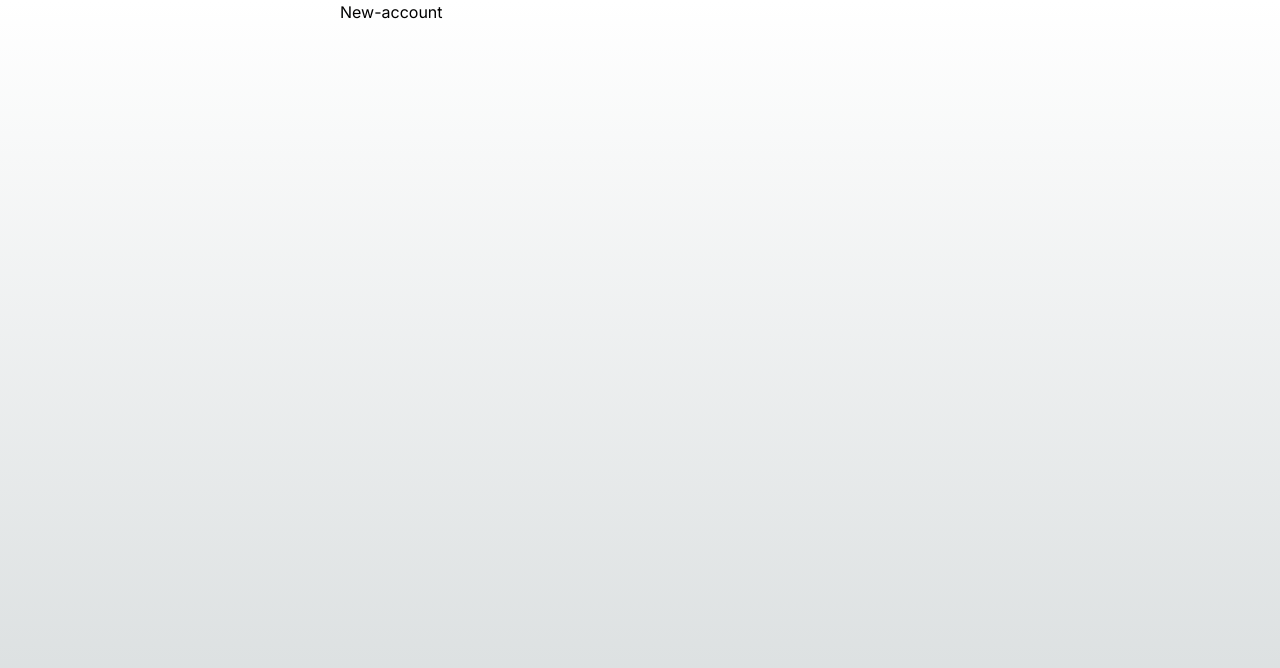
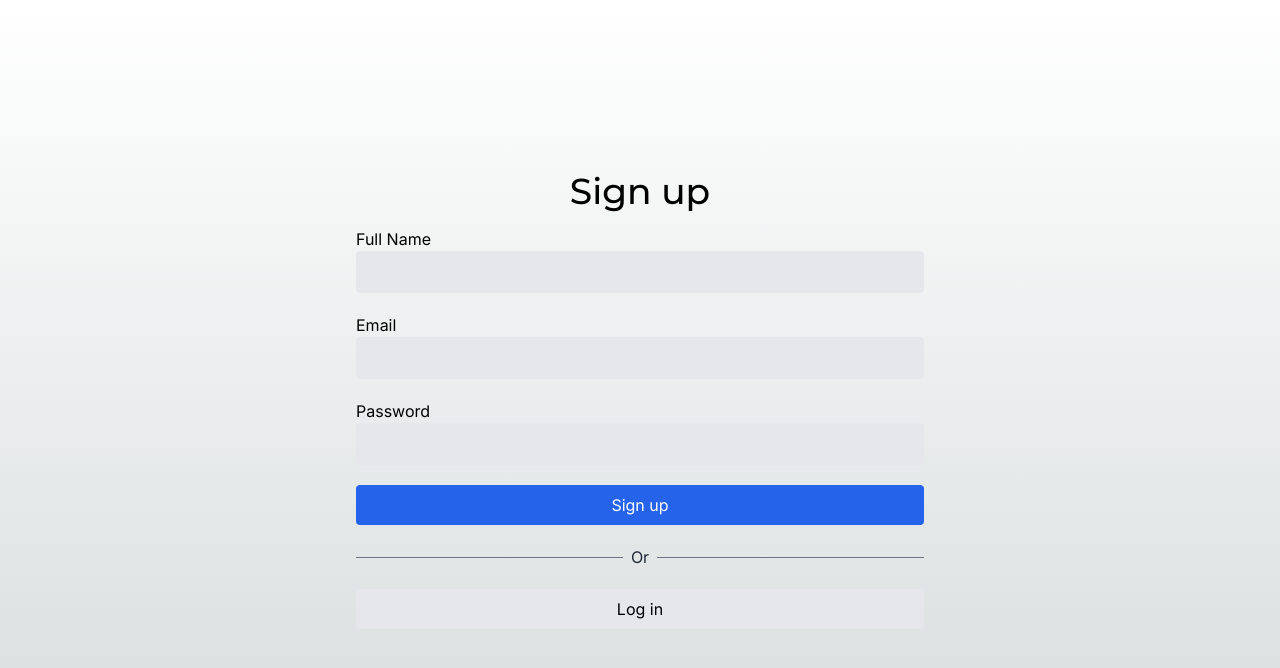
Before and after one commit to Carloslt5/next-course, a Next.js app in the folder 04-teslo-shop/: page /auth/signup in a window 1280 px wide. Shown: the top 668 px of the page. Built offline with nearby package versions, Linux system fonts and the light colour scheme.

Commit message:
🔨 task: display sign up page ui and redirect auth route to login

```diff
--- a/04-teslo-shop/src/app/auth/login/page.tsx
+++ b/04-teslo-shop/src/app/auth/login/page.tsx
@@ -10,8 +10,8 @@ export default function Login() {
         <label htmlFor="email">Email</label>
         <input className="px-5 py-2 border bg-gray-200 rounded mb-5" type="email" />
 
-        <label htmlFor="email">Password</label>
-        <input className="px-5 py-2 border bg-gray-200 rounded mb-5" type="email" />
+        <label htmlFor="password">Password</label>
+        <input className="px-5 py-2 border bg-gray-200 rounded mb-5" type="password" />
 
         <button className="btn-primary">Login</button>
 
@@ -21,7 +21,7 @@ export default function Login() {
           <div className="flex-1 border-t border-gray-500"></div>
         </div>
 
-        <Link href="/auth/new-account" className="btn-secondary text-center">
+        <Link href="/auth/signup" className="btn-secondary text-center">
           Create account
         </Link>
       </div>
--- /dev/null
+++ b/04-teslo-shop/src/app/auth/page.tsx
@@ -0,0 +1,5 @@
+import { redirect } from "next/navigation";
+
+export default function AuthPage() {
+  return redirect("/auth/login");
+}
--- a/04-teslo-shop/src/app/auth/signup/page.tsx
+++ b/04-teslo-shop/src/app/auth/signup/page.tsx
@@ -1,7 +1,33 @@
+import { titleFont } from "@/config/fonts";
+import Link from "next/link";
+
 export default function Signup() {
   return (
-    <div>
-      <h1>New-account</h1>
+    <div className="flex flex-col min-h-screen items-center justify-center gap-4 px-4">
+      <h1 className={`${titleFont.className} text-4xl`}>Sign up</h1>
+
+      <div className="flex flex-col w-full">
+        <label htmlFor="name">Full Name</label>
+        <input className="px-5 py-2 border bg-gray-200 rounded mb-5" type="text" />
+
+        <label htmlFor="email">Email</label>
+        <input className="px-5 py-2 border bg-gray-200 rounded mb-5" type="email" />
+
+        <label htmlFor="password">Password</label>
+        <input className="px-5 py-2 border bg-gray-200 rounded mb-5" type="password" />
+
+        <button className="btn-primary">Sign up</button>
+
+        <div className="flex items-center my-5">
+          <div className="flex-1 border-t border-gray-500"></div>
+          <div className="px-2 text-gray-800">Or</div>
+          <div className="flex-1 border-t border-gray-500"></div>
+        </div>
+
+        <Link href="/auth/login" className="btn-secondary text-center">
+          Log in
+        </Link>
+      </div>
     </div>
   );
 }
```
